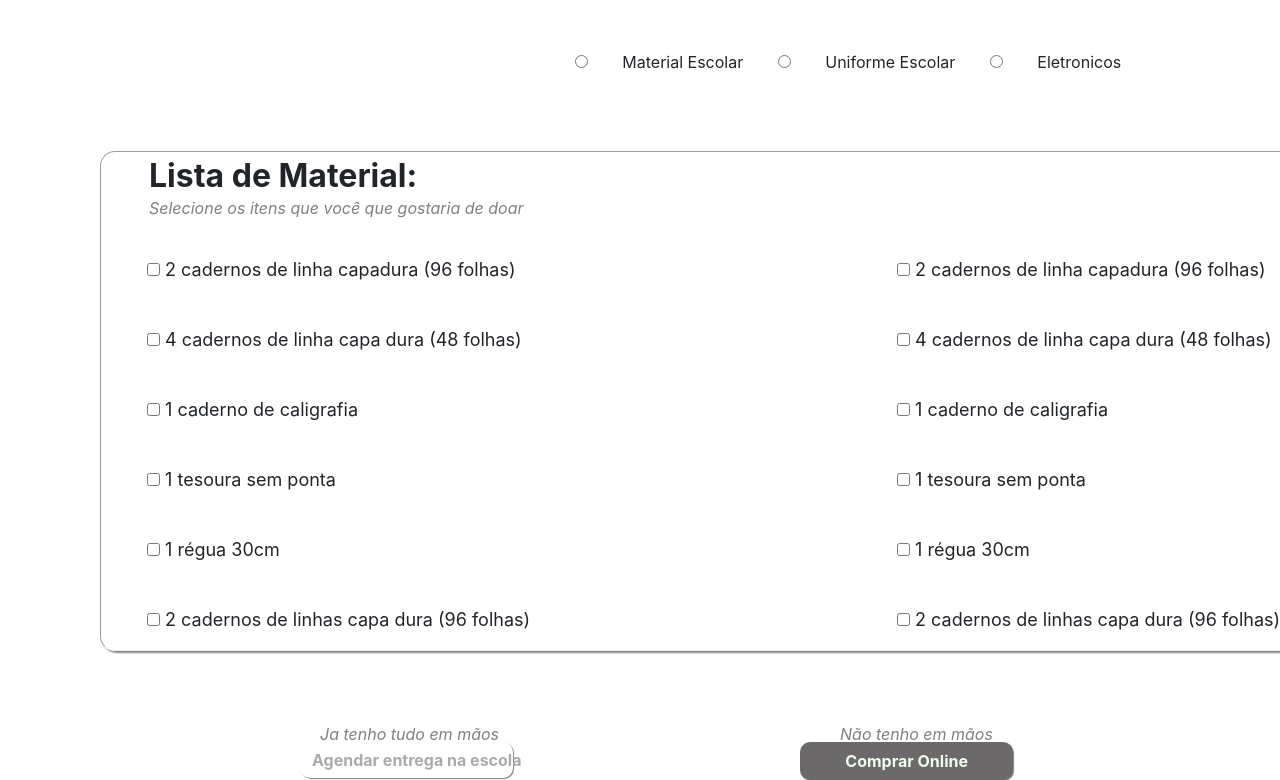
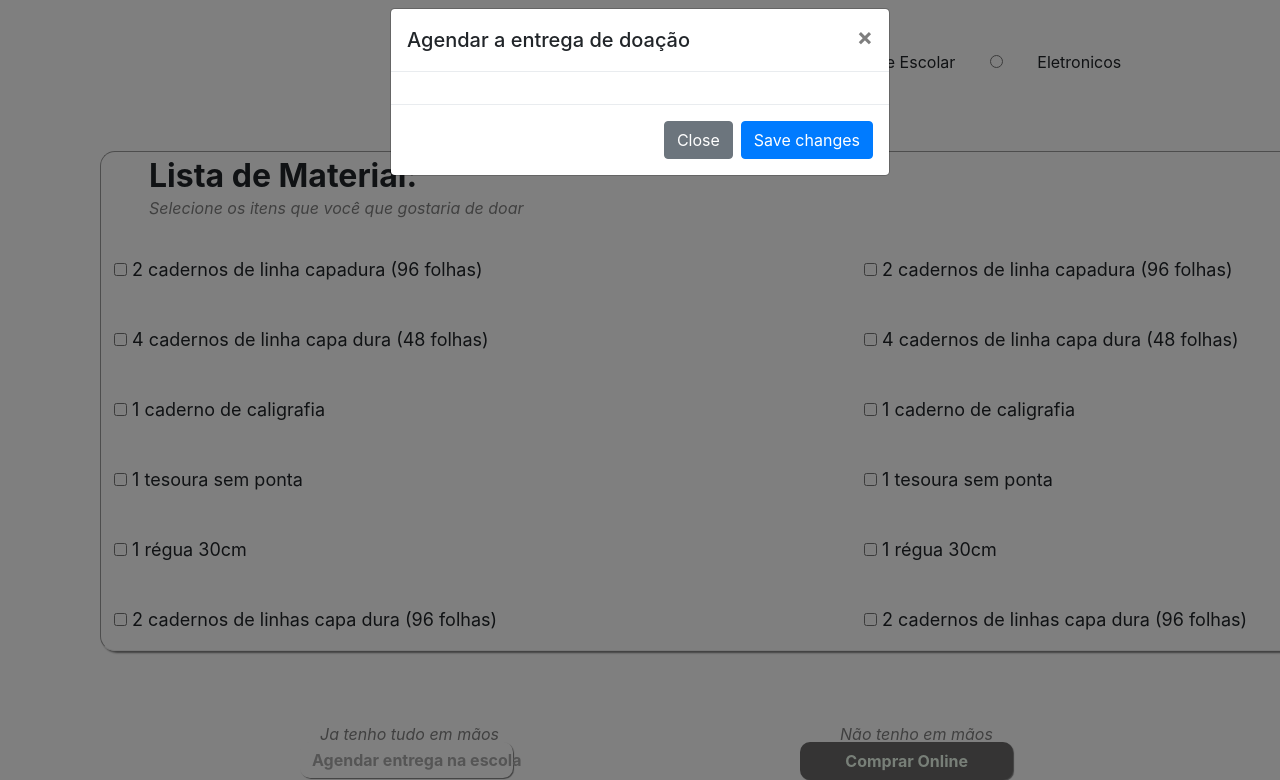
Before and after one commit to Squad31-FCamara/AppDoacao, a website: page frontend/v2/aluno-escolhido.html in a window 1280 px wide. Both pictures are taken after a click on the button "Agendar entrega na escola". Shown: the part 439-1219 px from the top of the page. Drawn offline with nearby package versions, Linux system fonts and the light colour scheme.

Commit message:
Update aluno-escolhido.html

```diff
--- a/frontend/v2/aluno-escolhido.html
+++ b/frontend/v2/aluno-escolhido.html
@@ -15,7 +15,7 @@
     <header>
         <nav class="navbar navbar-expand-lg navbar-light  p-3" style="background-color: rgb(173, 173, 173);">
             <a class="navbar-brand pl-5" href="#">
-                 <img src="" width="50" height="50" alt="Logo EducAção" style="color: white;">
+                 <img id="lg-log"   src="" width="50" height="50" alt="Logo EducAção" style="color: white;">
             </a>
             <button class="navbar-toggler" type="button" data-toggle="collapse" data-target="#navbarNavDropdown" aria-controls="navbarNavDropdown" aria-expanded="false" aria-label="Alterna navegação">
                 <span class="navbar-toggler-icon"></span>
@@ -98,7 +98,7 @@
                 <div id="lista-2" class="col-12 pl-5">
                     <p id="tit-lista">Lista de Material:</p>
                     <p id="desc-lista">Selecione os itens que você que gostaria de doar</p>
-                    <div id="esquerda" class="col-6 pl-5">
+                    <div id="esquerda" class="col-6  pl-sm-16">
                         <p><input type="checkbox" value=""> 2 cadernos de linha capadura (96 folhas)</p>
                         <br>
                         <p><input type="checkbox" value=""> 4 cadernos de linha capa dura (48 folhas)</p>
@@ -111,7 +111,7 @@
                         <br>
                         <p><input type="checkbox" value=""> 2 cadernos de linhas capa dura (96 folhas)</p>
                     </div>
-                    <div id="direita" class="col-6 pl-5">
+                    <div id="direita" class="col-6 pl-sm-12">
                         <p><input type="checkbox" value=""> 2 cadernos de linha capadura (96 folhas)</p>
                         <br>
                         <p><input type="checkbox" value=""> 4 cadernos de linha capa dura (48 folhas)</p>
@@ -131,6 +131,27 @@
     <footer>
         <p id="titulo-btn-agendar">Ja tenho tudo em mãos</p>
         <p id="titulo-btn-compra">Não tenho em mãos</p>
-        <button id="btn-agendar" class="btn btn-default col-3 col-sm-3 col-md-2 text-4">Agendar entrega na escola</button>
+        <button id="btn-agendar" class="btn btn-default col-5 col-sm-3 col-md-2 text-3" data-toggle="modal" data-target="#exampleModal">Agendar entrega na escola</button>
+        <div class="modal fade" id="exampleModal" tabindex="-1" role="dialog" aria-labelledby="exampleModalLabel" aria-hidden="true">
+            <div class="modal-dialog" role="document">
+              <div class="modal-content">
+                <div class="modal-header">
+                  <h5 class="modal-title" id="exampleModalLabel">Agendar a entrega de doação</h5>
+                  <button type="button" class="close" data-dismiss="modal" aria-label="Close">
+                    <span aria-hidden="true">&times;</span>
+                  </button>
+                </div>
+                <div class="modal-body">
+
+                </div>
+                <div class="modal-footer">
+                  <button type="button" class="btn btn-secondary" data-dismiss="modal">Close</button>
+                  <button type="button" class="btn btn-primary">Save changes</button>
+                </div>
+              </div>
+            </div>
+          </div>
         <button id="btn-compra" class="btn btn-default col-3 col-sm-3 col-md-2 text-3">Comprar Online</button>
     </footer>
+</body>
+</html>
```
